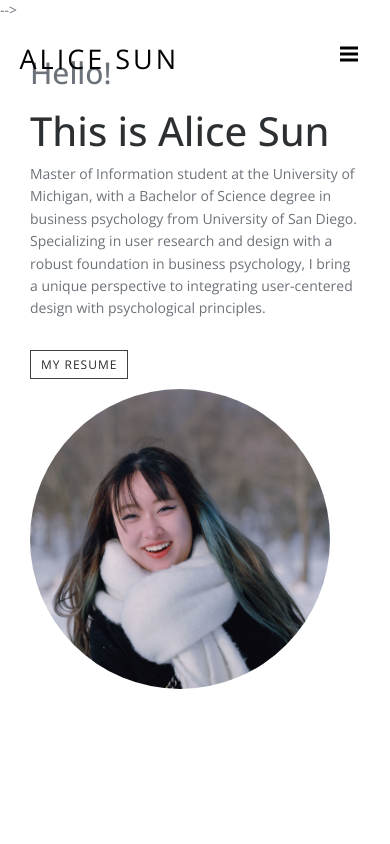
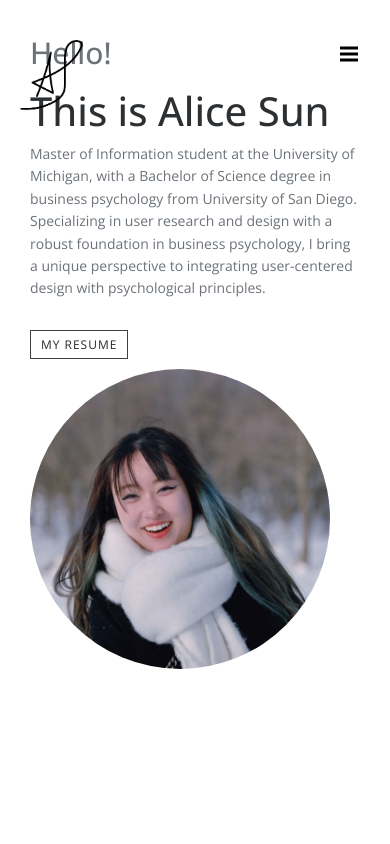
Before and after one commit to alicesunumich/539_final, a plain HTML site: page index.html in a window 390 px wide. Shown: the top 844 px of the page. Drawn offline with nearby package versions, Linux system fonts and the light colour scheme.

Commit message:
Add files via upload

```diff
--- a/index.html
+++ b/index.html
@@ -25,7 +25,10 @@
   <header id="header">
     <!-- 后面换一个logo而不是自己的名字 -->
     <!-- 之后也可以放自己的照片在上面，可以在main.css里改 -->
-    <div class="header-content clearfix"> <a class="logo" href="#">Alice Sun</a>
+    <div class="header-content clearfix">
+      <!-- <a class="logo" href="#">Alice Sun</a> -->
+      <img src="images/Logo.png" alt="Alice Sun Logo" wdith ="40" height ="70">
+
       <nav class="navigation" role="navigation">
         <ul class="primary-nav">
           <li><a href="index.html">Projects</a></li>
@@ -33,21 +36,25 @@
           <li><a href="contact.html">Contact</a></li>
         </ul>
       </nav>
-      <a href="#" class="nav-toggle">Menu<span></span></a> </div>
+      <nav><a href="#" class="nav-toggle">Menu<span></span></a> </div>
   </header>
-   -->
    <div class="container">
     <div class="row-align-items-center">
       <!-- Text on the left -->
       <div class="col-lg-8 col-md-7 col-sm-7 ">
+
         <h1>Hello!</h1>
-        <h2>This is Alice Sun</h2>
+        <h2>This is Alice Sun
+            <!-- <img src="images/Logo.png" alt="Alice Sun Logo" wdith ="40" height ="60"> -->
+
+        </h2>
+
         <p>Master of Information student at the University of Michigan, with a Bachelor of Science degree in business psychology from University of San Diego. Specializing in user research and design with a robust foundation in business psychology, I bring a unique perspective to integrating user-centered design with psychological principles. </p>
         <a href="documents/Yu Sun UX Resume 2024.docx" class="btn">My Resume</a>
       </div>
       <!-- Image on the right -->
       <div class="col-lg-4 col-md-5 col-sm-5 ">
-        <img src="images/profile-image.jpg" alt="Alice Sun Profile" class="profile-pic img-responsive">
+        <img src="images/profile-image.jpg" alt="Alice Sun Profile" class="profile-pic">
       </div>
     </div>
   </div>
--- a/js/main.js
+++ b/js/main.js
@@ -9,7 +9,6 @@ $(document).ready(function() {
 			$('#header').removeClass('fixed');
 		}
 	});
-
 
 
 	// Fancybox
--- a/main.css
+++ b/main.css
@@ -42,6 +42,7 @@ h5 {
 .btn {
 	border: 1px solid rgba(0, 0, 0, 0.75);
 	margin-top: 20px;
+	margin-bottom: 20px;
 	color: #2a2a2a;
 	font-size: 12px;
 	font-weight: 400;
@@ -105,7 +106,7 @@ ul li {
 #header .header-content {
 	margin: 0 auto;
 	max-width: 1170px;
-	padding: 40px 0;
+	padding: 40px 8px;
 	width: 100%;
 	-moz-transition: padding 0.3s;
 	-o-transition: padding 0.3s;
@@ -125,7 +126,7 @@ ul li {
 }
 #header.fixed .header-content {
 	border-bottom: 0;
-	padding: 25px 0;
+	padding: 25px;
 }
 #header.fixed .nav-toggle {
 	top: 18px;
@@ -310,6 +311,12 @@ ul li {
 	margin-bottom: 50%;
 }
 
+.col-lg-4, .col-md-5, .col-sm-5{
+	margin: auto;
+	align-items: center;
+
+}
+
 
   .banner-inner-wrapper::after {
 	content: "";
@@ -349,6 +356,8 @@ ul li {
 	font-weight: 700;
 	letter-spacing: -3px;
 }
+
+
 .intro-content h4 {
 	font-size: 15px;
 	letter-spacing: 3px;
--- a/main.js
+++ b/main.js
@@ -9,7 +9,6 @@ $(document).ready(function() {
 			$('#header').removeClass('fixed');
 		}
 	});
-
 
 
 	// Fancybox
```
Also changed, not shown: Logo.png (added), images/Logo.png (added).
